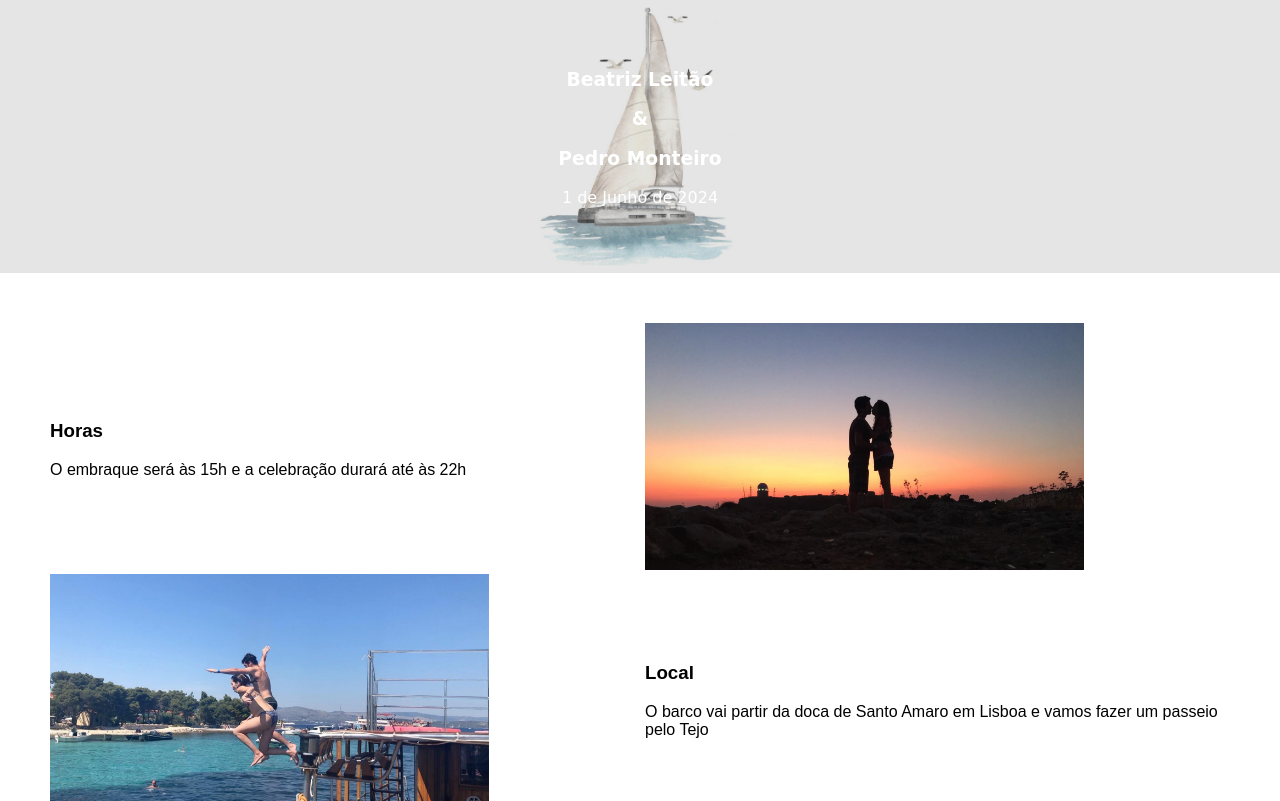
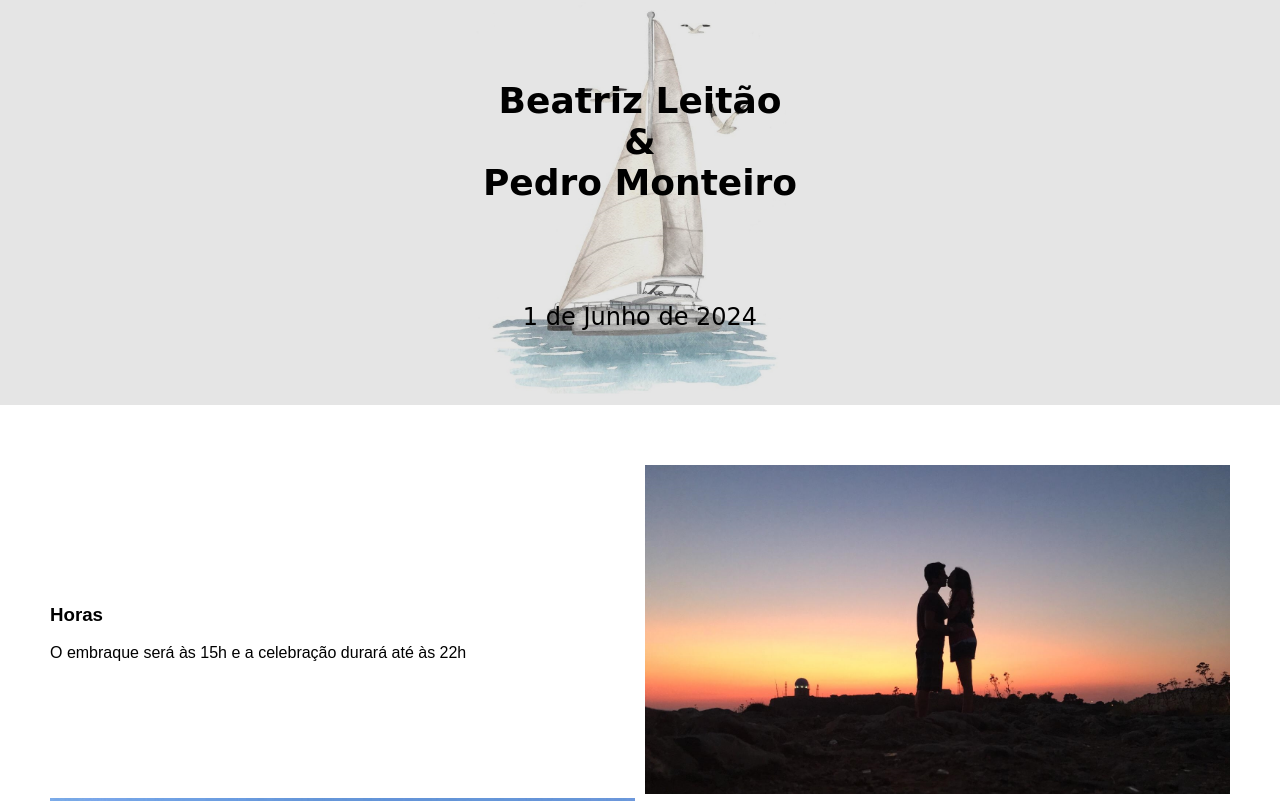
Before and after one commit to leitaomonteiro18/leitaomonteiro18, a plain HTML site: page index.html in a window 1280 px wide. Shown: the top 801 px of the page. Drawn offline with Linux system fonts and the light colour scheme.

Commit message:
Update index.html

```diff
--- a/index.html
+++ b/index.html
@@ -3,7 +3,7 @@
 <head>
   <meta charset="UTF-8">
   <meta name="viewport" content="width=device-width, initial-scale=1.0">
-  <title>Our Wedding</title>
+  <title>Pedro e Beatriz</title>
   <style>
     body {
       margin: 0;
@@ -15,9 +15,11 @@
     background-repeat: no-repeat; /* Prevent the image from repeating */
     background-position: center; /* Center the image within the container */
     position: relative; /* Make the container a positioning context */
-    color: white;
+    color: black;
     text-align: center;
     padding: 50px 0;
+    font-size: 24px;
+    margin-bottom: 10px;
     font-family: 'Lucida Calligraphy', cursive;
   }
   .overlay {
@@ -29,9 +31,15 @@
     background-color: rgba(0, 0, 0, 0.1); /* Slightly darker semi-transparent black overlay */
   }
 
-  .header h1,
-  .header h2,
-  .header h3,
+.header h1 {
+  margin-top: 20px; /* Adjust as needed */
+}
+.header h2 {
+  margin-bottom: 100px; /* Adjust as needed */
+}
+.header h3 {
+  margin-top: 20px; /* Adjust as needed */
+}
   .header p {
     position: relative; /* Ensure the text appears above the overlay */
     z-index: 1; /* Ensure the text appears above the overlay */
@@ -43,6 +51,7 @@
 
 .section {
   display: flex;
+  /*flex-direction: column;  Arrange items vertically on small screens */
   align-items: center; /* Vertically center items */
   justify-content: space-between; /* Distribute space between items */
 }
@@ -57,7 +66,7 @@
 }
 
 .image img {
-  max-width: 75%; /* Ensure image doesn't exceed container width */
+  max-width: 100%; /* Ensure image doesn't exceed container width */
 }
 
 .text_r {
@@ -70,7 +79,7 @@
 }
 
 .image_r img {
-  max-width: 75%; /* Ensure image doesn't exceed container width */
+  max-width: 100%; /* Ensure image doesn't exceed container width */
 }
 
 
@@ -121,9 +130,7 @@
 <body>
   <div class="header">
     <div class="overlay"></div>
-    <h3>Beatriz Leitão</h3>
-    <h3>&</h3>
-    <h3>Pedro Monteiro</h3>
+    <h2>Beatriz Leitão <br>&<br>Pedro Monteiro</h3>
     <p>1 de Junho de 2024</p>
   </div>
   <div class="content">
```
